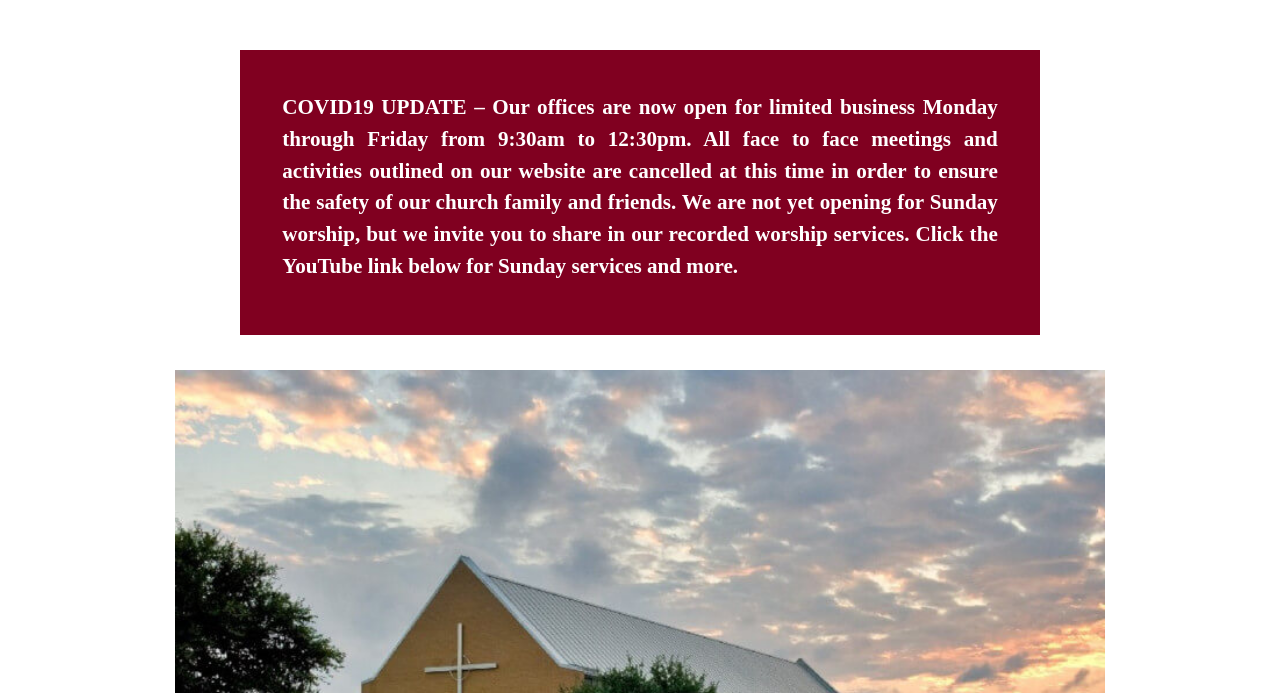
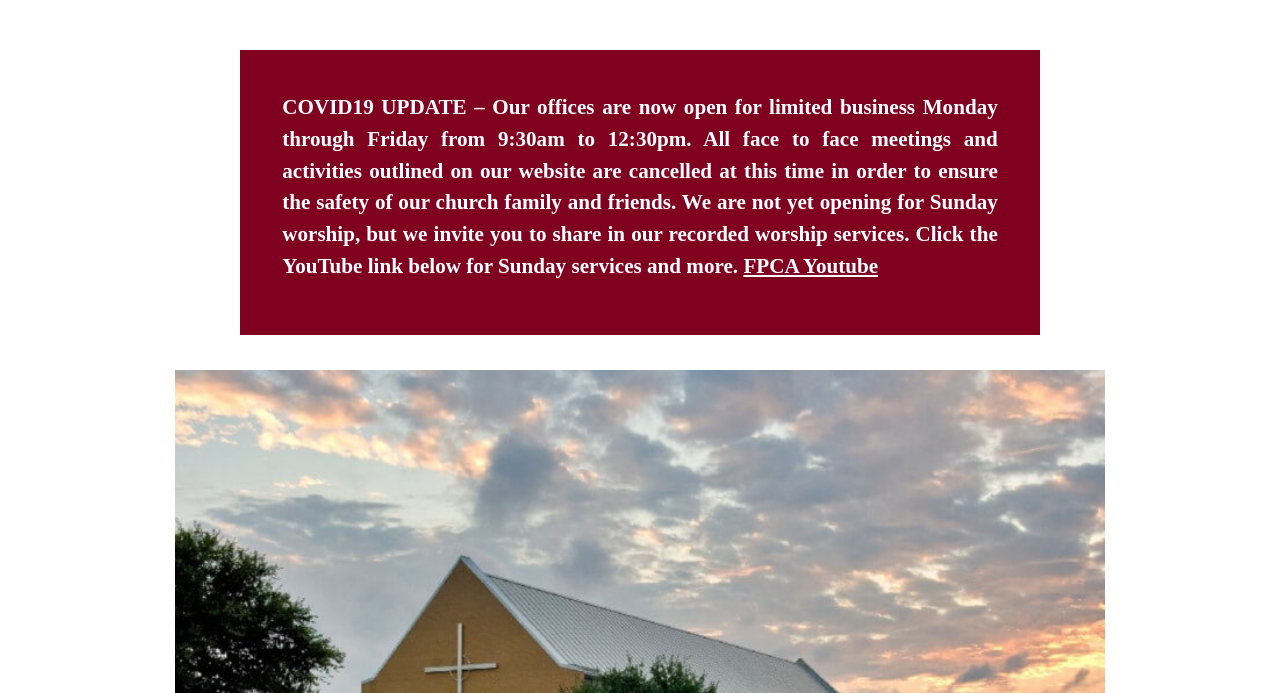
Before and after one commit to fpca-sys/home, a plain HTML site: page index.html in a window 1280 px wide. Shown: the part 107-800 px from the top of the page. Drawn offline with Linux system fonts and the light colour scheme.

Commit message:
Add youtube link

```diff
--- a/index.html
+++ b/index.html
@@ -53,6 +53,7 @@
 		<section class="txt-container alert">
 			<p>
 				COVID19 UPDATE – Our offices are now open for limited business Monday through Friday from 9:30am to 12:30pm. All face to face meetings and activities outlined on our website are cancelled at this time in order to ensure the safety of our church family and friends.  We are not yet opening for Sunday worship, but we invite you to share in our recorded worship services. Click the YouTube link below for Sunday services and more.
+				<a href="https://www.youtube.com/channel/UC-LFt-oFi8w-FfSYFSFnWCA" class="link-txt">FPCA Youtube</a>
 			</p>
 		</section>
 		<section class="hero img-container">
```
